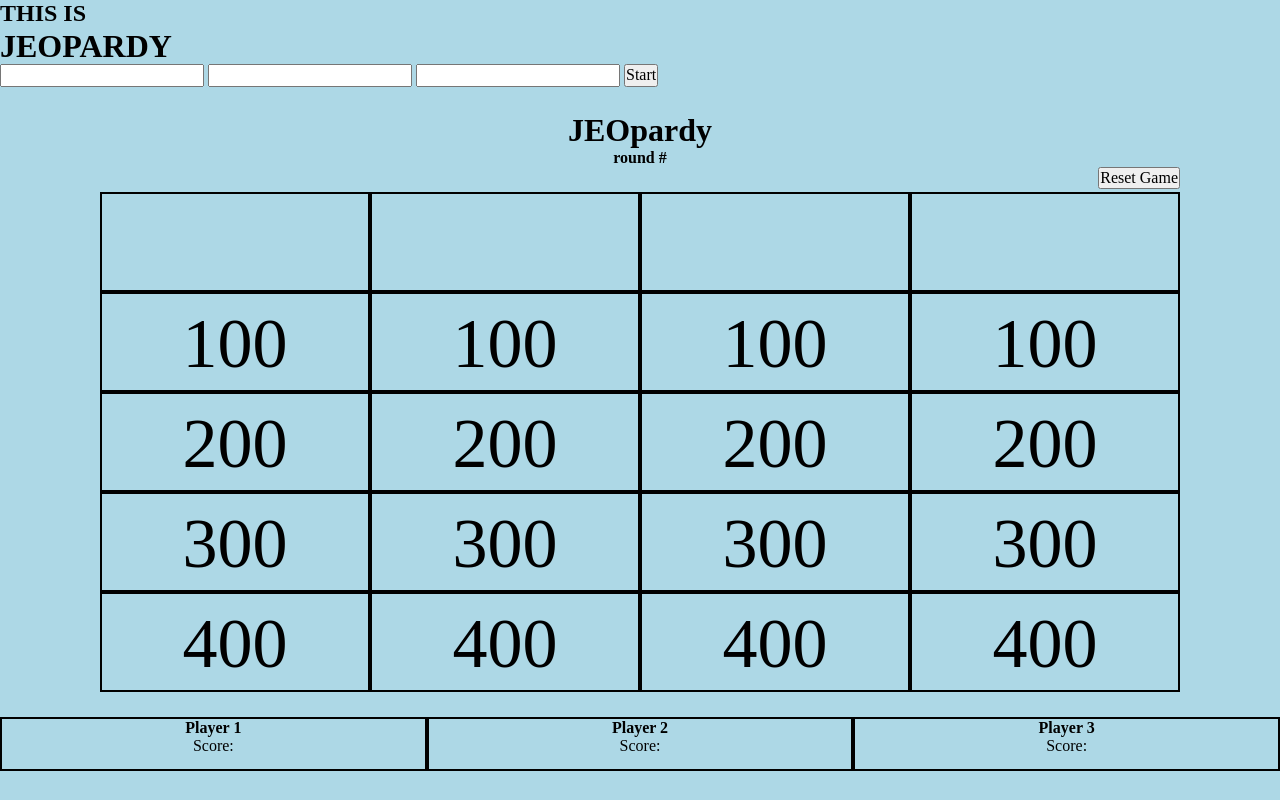
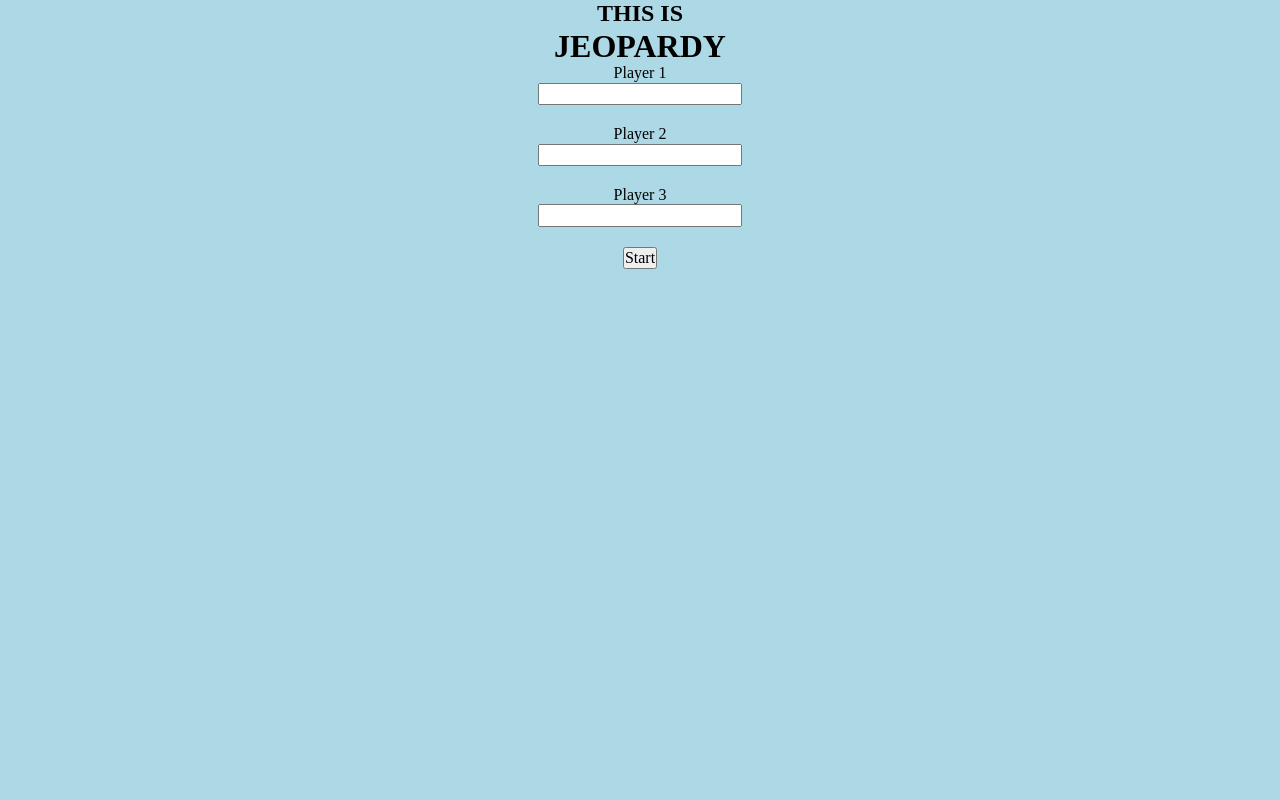
Before and after one commit to AdamN8142/jeopardy, a website with bundled scripts: page index.html in a window 1280 px wide. Built offline with nearby package versions, Linux system fonts and the light colour scheme.

Commit message:
Separate intro screen from main screen

```diff
--- a/css/styles.css
+++ b/css/styles.css
@@ -49,3 +49,20 @@
   text-align: center;
   height: 50px;
 }
+
+.section__start-screen {
+  text-align: center;
+}
+
+.label, .input--name {
+  display: block;
+  margin: auto;
+}
+
+.input--name {
+  margin-bottom: 20px;
+}
+
+.body--hidden {
+  display: none;
+}
--- a/index.html
+++ b/index.html
@@ -7,7 +7,7 @@
     <link rel="stylesheet" type="text/css" href="css/styles.css">
   </head>
   <body>
-      <h2 class="h2">THIS IS</h2>
+      <!-- <h2 class="h2">THIS IS</h2>
       <h1 class="h1">JEOPARDY</h1>
       <form class="form">
         <label for="name-0"></label>
@@ -17,15 +17,15 @@
         <label for="name-2"></label>
         <input type="text" id="name-2">
         <input type="submit" value="Start" class="input--submit">
-      </form>
-    <header class="header">
+      </form> -->
+    <header class="header body--hidden">
       <h1 class="h1">JEOpardy</h1>
       <h4 class="h4">round #<span class="span--round"></span></h4>
       <form>
         <button class="button__reset">Reset Game</button>
       </form>
     </header>
-    <main class="main">
+    <main class="main body--hidden">
       <article class="article article__cat0 article__header"></article>
       <article class="article article__cat1 article__header"></article>
       <article class="article article__cat2 article__header"></article>
@@ -47,7 +47,7 @@
       <article class="article article__cat2--400" data-id="11">400</article>
       <article class="article article__cat3--400" data-id="15">400</article>
     </main>
-    <footer class="footer">
+    <footer class="footer body--hidden">
       <section class="section__player">
         <h4 class="h4__player-0-name">Player 1</h4>
         Score: <span class="span__player-0-score"></span>
--- a/js/domUpdates.js
+++ b/js/domUpdates.js
@@ -1,9 +1,39 @@
 const domUpdates = {
+  showStartScreen() {
+    let startScreen = $('<section class="section__start-screen"></section>');
+    startScreen.css({
+      'background-color': 'lightblue',
+      height: '100vh',
+      width: '100%',
+      position: 'absolute'
+    });
+    startScreen.html(`
+      <h2 class="h2">THIS IS</h2>
+      <h1 class="h1">JEOPARDY</h1>
+      <form class="form">
+        <label for="name-0" class="label">Player 1</label>
+        <input type="text" id="name-0" class="input--name">
+        <label for="name-1" class="label">Player 2</label>
+        <input type="text" id="name-1" class="input--name">
+        <label for="name-2" class="label">Player 3</label>
+        <input type="text" id="name-2" class="input--name">
+        <input type="submit" value="Start" class="input--submit">
+      </form>
+    `)
+    $('body').prepend(startScreen);
+    $('.input--submit').on('click', instantiatePlayers);
+  },
+
+  removeStartScreen() {
+    $('.section__start-screen').remove();
+  },
+
   presentClue(event) {
     if (event.target.innerHTML !== '') {
       const id = event.target.dataset.id;
       const selectedClue = jeopardy.rounds[0].clues[parseInt(id)];
       if (selectedClue.dailyDouble === true) {
+
         alert('DAILY DOUBLE!\n' + selectedClue.question);
       } else {
         alert(selectedClue.question);
@@ -14,6 +44,7 @@
   },
 
   updatePlayersOnDOM() {
+    $('.body--hidden').removeClass('body--hidden')
     jeopardy.players.forEach((player, index) => {
       $(`.h4__player-${index}-name`).text(player.name);
     });
--- a/js/index.js
+++ b/js/index.js
@@ -1,18 +1,19 @@
+$( document ).ready(domUpdates.showStartScreen);
+
 const jeopardy = {
   players: [],
   rounds: [],
   game: {},
 };
 
-$('.input--submit').on('click', instantiatePlayers);
-
 function instantiatePlayers(event) {
   event.preventDefault();
   jeopardy.players.push(new Player($('#name-0').val()));
   jeopardy.players.push(new Player($('#name-1').val()));
   jeopardy.players.push(new Player($('#name-2').val()));
+  domUpdates.removeStartScreen();
   domUpdates.updatePlayersOnDOM();
-  this.disabled = true;
+  // this.disabled = true;
   instantiateGame();
 }
 
```
